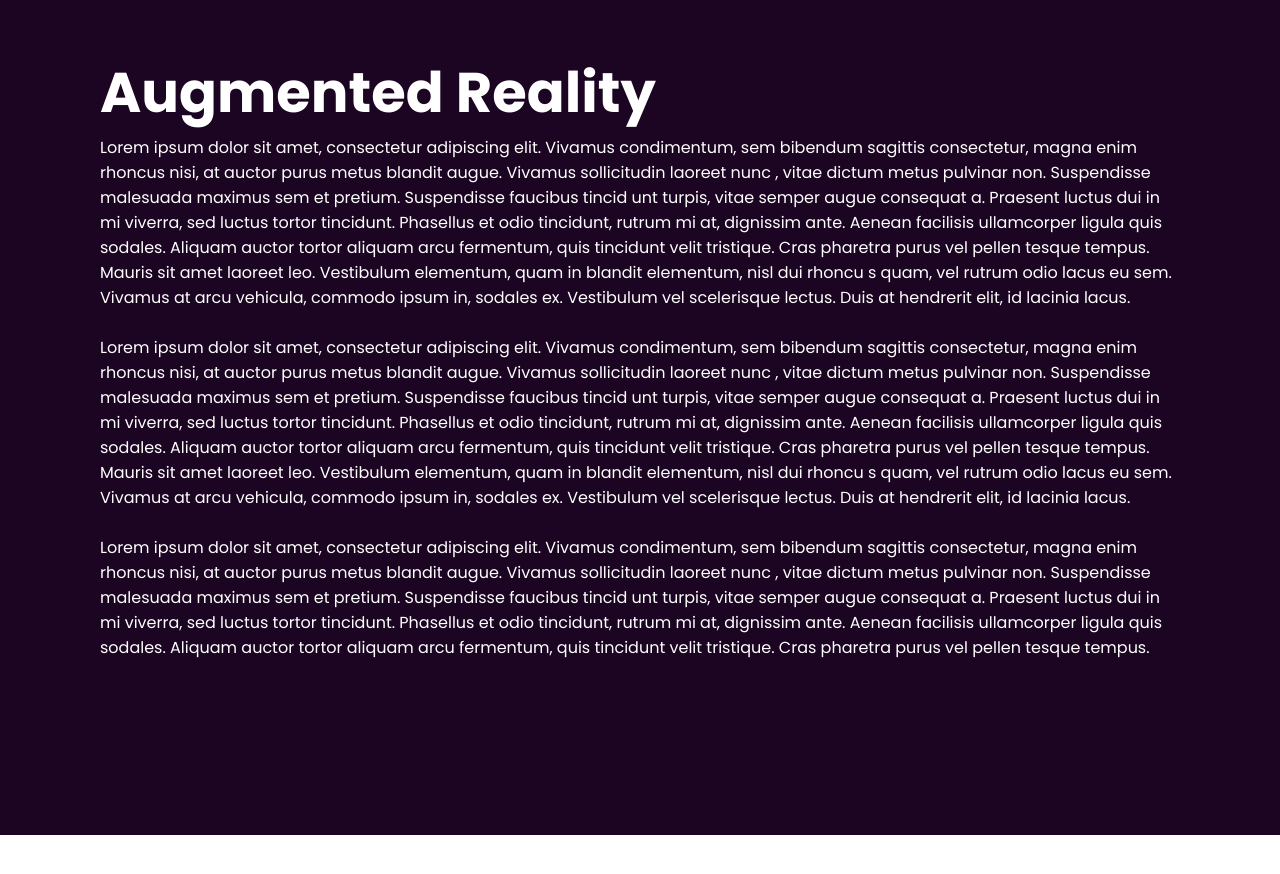
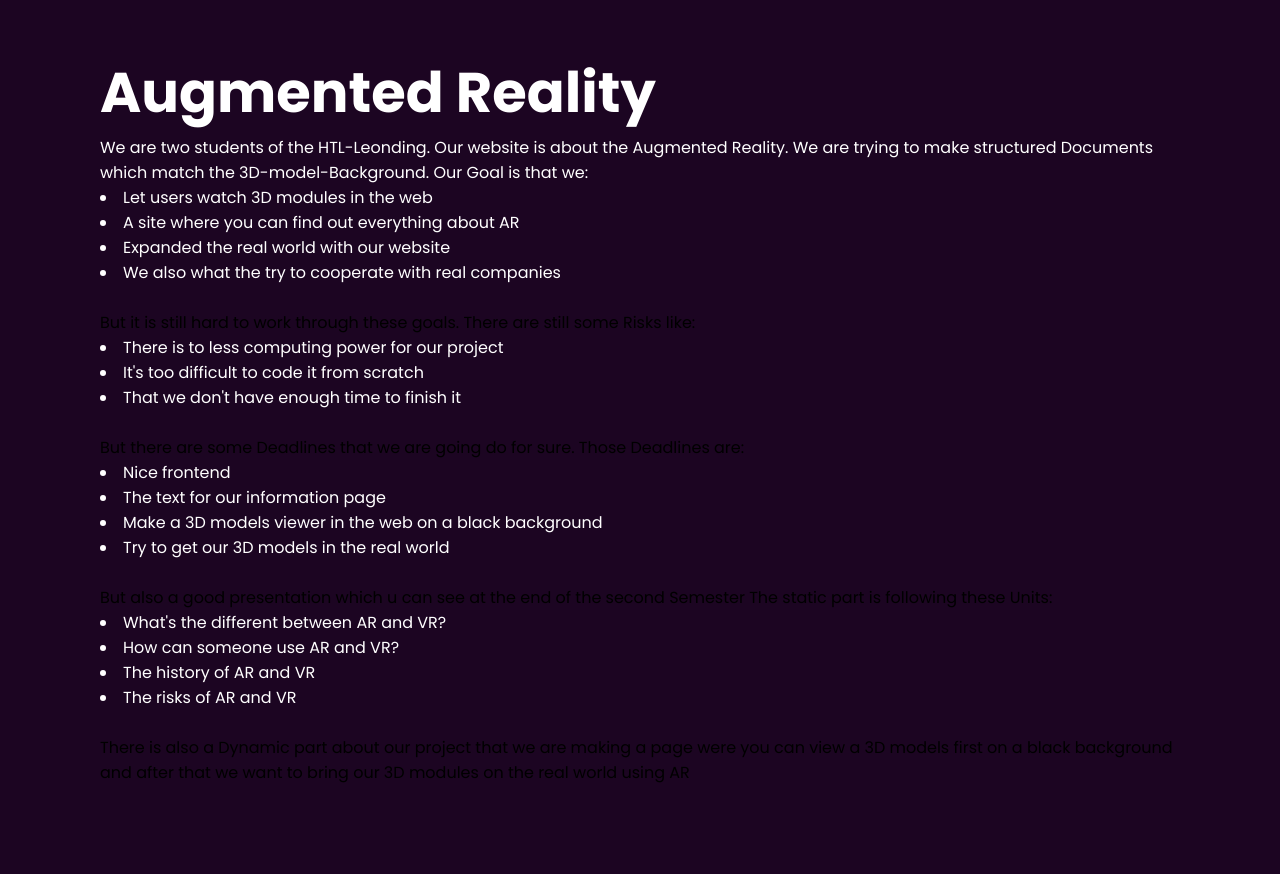
Before and after one commit to Jonas-Pamminger/WMC_ARWebsite, a plain HTML site: page WMC_Project/index.html in a window 1280 px wide. Shown: the part 860-1734 px from the top of the page. Before the commit the page ends 1695 px from the top, so only its background shows below. Drawn offline with Linux system fonts and the light colour scheme.

Commit message:
Add Text to the about Page
Style need to be fixed
some text is black after a list

```diff
--- a/WMC_Project/index.html
+++ b/WMC_Project/index.html
@@ -22,34 +22,47 @@
     </section>
     <article id ="pageText" class="sec">
         <h2>Augmented Reality</h2>
-        <p>Lorem ipsum dolor sit amet, consectetur adipiscing elit. Vivamus condimentum, sem bibendum sagittis
-            consectetur, magna enim rhoncus nisi, at auctor purus metus blandit augue. Vivamus sollicitudin laoreet nunc
-            , vitae dictum metus pulvinar non. Suspendisse malesuada maximus sem et pretium. Suspendisse faucibus tincid
-            unt turpis, vitae semper augue consequat a. Praesent luctus dui in mi viverra, sed luctus tortor tincidunt.
-            Phasellus et odio tincidunt, rutrum mi at, dignissim ante. Aenean facilisis ullamcorper ligula quis sodales.
-            Aliquam auctor tortor aliquam arcu fermentum, quis tincidunt velit tristique. Cras pharetra purus vel pellen
-            tesque tempus. Mauris sit amet laoreet leo. Vestibulum elementum, quam in blandit elementum, nisl dui rhoncu
-            s quam, vel rutrum odio lacus eu sem. Vivamus at arcu vehicula, commodo ipsum in, sodales ex. Vestibulum vel
-            scelerisque lectus. Duis at hendrerit elit, id lacinia lacus. <br><br>
-            Lorem ipsum dolor sit amet, consectetur adipiscing elit. Vivamus condimentum, sem bibendum sagittis
-            consectetur, magna enim rhoncus nisi, at auctor purus metus blandit augue. Vivamus sollicitudin laoreet nunc
-            , vitae dictum metus pulvinar non. Suspendisse malesuada maximus sem et pretium. Suspendisse faucibus tincid
-            unt turpis, vitae semper augue consequat a. Praesent luctus dui in mi viverra, sed luctus tortor tincidunt.
-            Phasellus et odio tincidunt, rutrum mi at, dignissim ante. Aenean facilisis ullamcorper ligula quis sodales.
-            Aliquam auctor tortor aliquam arcu fermentum, quis tincidunt velit tristique. Cras pharetra purus vel pellen
-            tesque tempus. Mauris sit amet laoreet leo. Vestibulum elementum, quam in blandit elementum, nisl dui rhoncu
-            s quam, vel rutrum odio lacus eu sem. Vivamus at arcu vehicula, commodo ipsum in, sodales ex. Vestibulum vel
-            scelerisque lectus. Duis at hendrerit elit, id lacinia lacus.
-            <br><br>
-            Lorem ipsum dolor sit amet, consectetur adipiscing elit. Vivamus condimentum, sem bibendum sagittis
-            consectetur, magna enim rhoncus nisi, at auctor purus metus blandit augue. Vivamus sollicitudin laoreet nunc
-            , vitae dictum metus pulvinar non. Suspendisse malesuada maximus sem et pretium. Suspendisse faucibus tincid
-            unt turpis, vitae semper augue consequat a. Praesent luctus dui in mi viverra, sed luctus tortor tincidunt.
-            Phasellus et odio tincidunt, rutrum mi at, dignissim ante. Aenean facilisis ullamcorper ligula quis sodales.
-            Aliquam auctor tortor aliquam arcu fermentum, quis tincidunt velit tristique. Cras pharetra purus vel pellen
-            tesque tempus. Mauris sit amet laoreet leo. Vestibulum elementum, quam in blandit elementum, nisl dui rhoncu
-            s quam, vel rutrum odio lacus eu sem. Vivamus at arcu vehicula, commodo ipsum in, sodales ex. Vestibulum vel
-            scelerisque lectus. Duis at hendrerit elit, id lacinia lacus.
+        <p>We are two students of the HTL-Leonding. Our website is about the Augmented Reality. We are trying to make
+            structured Documents which match the 3D-model-Background. Our Goal is that we:
+            <ul>
+            <li>Let users watch 3D modules in the web</li>
+            <li>A site where you can find out everything about AR</li>
+            <li>Expanded the real world with our website</li>
+            <li>We also what the try to cooperate with real companies</li>
+        </ul>
+        <br>
+
+        But it is still hard to work through these goals. There are still some Risks like:
+        <ul>
+            <li>There is to less computing power for our project</li>
+            <li>It's too difficult to code it from scratch</li>
+            <li>That we don't have enough time to finish it</li>
+        </ul>
+
+        <br>
+        But there are some Deadlines that we are going do for sure. Those Deadlines are:
+        <ul>
+            <li>Nice frontend</li>
+            <li>The text for our information page</li>
+            <li>Make a 3D models viewer in the web on a black background</li>
+            <li>Try to get our 3D models in the real world</li>
+        </ul>
+        <br>
+        But also a good presentation which u can see at the end of the second Semester
+
+        The static part is following these Units:
+        <ul>
+            <li>What's the different between AR and VR?</li>
+            <li>How can someone use AR and VR?</li>
+            <li>The history of AR and VR</li>
+            <li>The risks of AR and VR</li>
+        </ul>
+        <br>
+        There is also a Dynamic part about our project that
+        we are making a page were you can view a 3D models first on a black
+        background and after that we want to bring our 3D modules on the real
+        world using AR
+
             <br><br></p>
     </article>
 </body>
```
Also changed, not shown: 1 other file.
